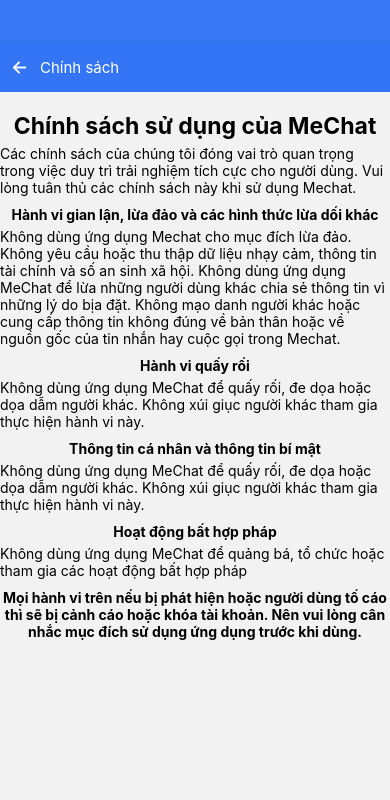
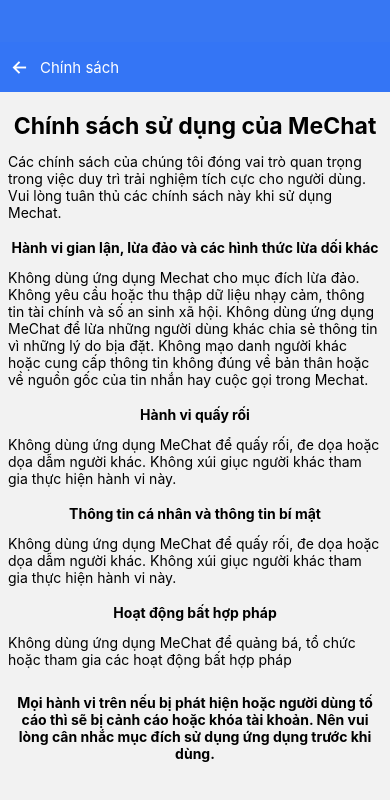
Before and after one commit to iamtun/cnm-mechat-app, a React Native app: screen /PolicyScreen in a window 390 px wide. Shown: the top 800 px of the page. Built offline with nearby package versions, Linux system fonts and the light colour scheme; no server answers.

Commit message:
no merge

```diff
--- a/screens/home/forgotPass/ReplacePassWord.js
+++ b/screens/home/forgotPass/ReplacePassWord.js
@@ -131,9 +131,7 @@
     // login
     useEffect(() => {
         if(isSuccess) {
-            console.log("Ok");
             const handle = setTimeout(() => {
-                console.log("No ok");
                 _handleLogin();
             }, 2000)
         }
--- a/screens/home/infoSelf/InfoSelf.js
+++ b/screens/home/infoSelf/InfoSelf.js
@@ -27,7 +27,6 @@
     const [chosenOption, setChosenOption] = useState(userInfo.gender);
     const [errUserName, setErrUserName] = useState(null);
 
-    console.log('textName', textName);
     const debouncedUseName = useDebounce(textName, 500);
 
     // check username register
--- a/screens/home/policy/PolicyScreen.js
+++ b/screens/home/policy/PolicyScreen.js
@@ -17,34 +17,34 @@
             <ScrollView style={{ marginTop: 20 }}>
                 <View style={{ justifyContent: 'center', flex1: 1, alignItems: 'center' }}>
                     <Text style={{ fontWeight: 'bold', fontSize: 23 }}>Chính sách sử dụng của MeChat</Text>
-                    <Text style={{ marginTop: 5 }}>
+                    <Text style={{ marginTop: 5, padding: 8}}>
                         Các chính sách của chúng tôi đóng vai trò quan trọng trong việc duy trì trải nghiệm tích cực cho
                         người dùng. Vui lòng tuân thủ các chính sách này khi sử dụng Mechat.
                     </Text>
 
                     <Text style={styles.text}>Hành vi gian lận, lừa đảo và các hình thức lừa dối khác</Text>
-                    <Text style={{ marginTop: 5 }}>
+                    <Text style={{ marginTop: 5, padding: 8}}>
                         Không dùng ứng dụng Mechat cho mục đích lừa đảo. Không yêu cầu hoặc thu thập dữ liệu nhạy cảm,
                         thông tin tài chính và số an sinh xã hội. Không dùng ứng dụng MeChat để lừa những người dùng
                         khác chia sẻ thông tin vì những lý do bịa đặt. Không mạo danh người khác hoặc cung cấp thông tin
                         không đúng về bản thân hoặc về nguồn gốc của tin nhắn hay cuộc gọi trong Mechat.
                     </Text>
                     <Text style={styles.text}>Hành vi quấy rối</Text>
-                    <Text style={{ marginTop: 5 }}>
+                    <Text style={{ marginTop: 5, padding: 8 }}>
                         Không dùng ứng dụng MeChat để quấy rối, đe dọa hoặc dọa dẫm người khác. Không xúi giục người
                         khác tham gia thực hiện hành vi này.
                     </Text>
                     <Text style={styles.text}>Thông tin cá nhân và thông tin bí mật</Text>
-                    <Text style={{ marginTop: 5 }}>
+                    <Text style={{ marginTop: 5, padding: 8}}>
                         Không dùng ứng dụng MeChat để quấy rối, đe dọa hoặc dọa dẫm người khác. Không xúi giục người
                         khác tham gia thực hiện hành vi này.
                     </Text>
                     <Text style={styles.text}>Hoạt động bất hợp pháp</Text>
-                    <Text style={{ marginTop: 5 }}>
+                    <Text style={{ marginTop: 5 , padding: 8}}>
                         Không dùng ứng dụng MeChat để quảng bá, tổ chức hoặc tham gia các hoạt động bất hợp pháp
                     </Text>
 
-                    <Text style={[styles.text, { textAlign: 'center' }]}>
+                    <Text style={[styles.text, { textAlign: 'center' , padding: 8}]}>
                         Mọi hành vi trên nếu bị phát hiện hoặc người dùng tố cáo thì sẽ bị cảnh cáo hoặc khóa tài khoản.
                         Nên vui lòng cân nhắc mục đích sử dụng ứng dụng trước khi dùng.
                     </Text>
```
